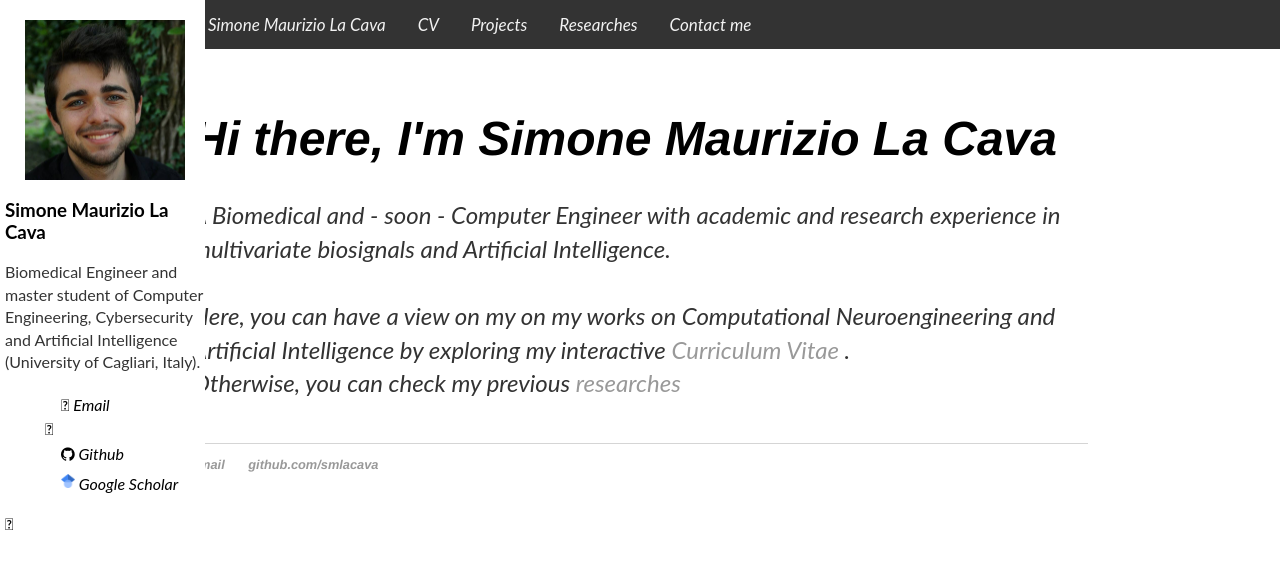
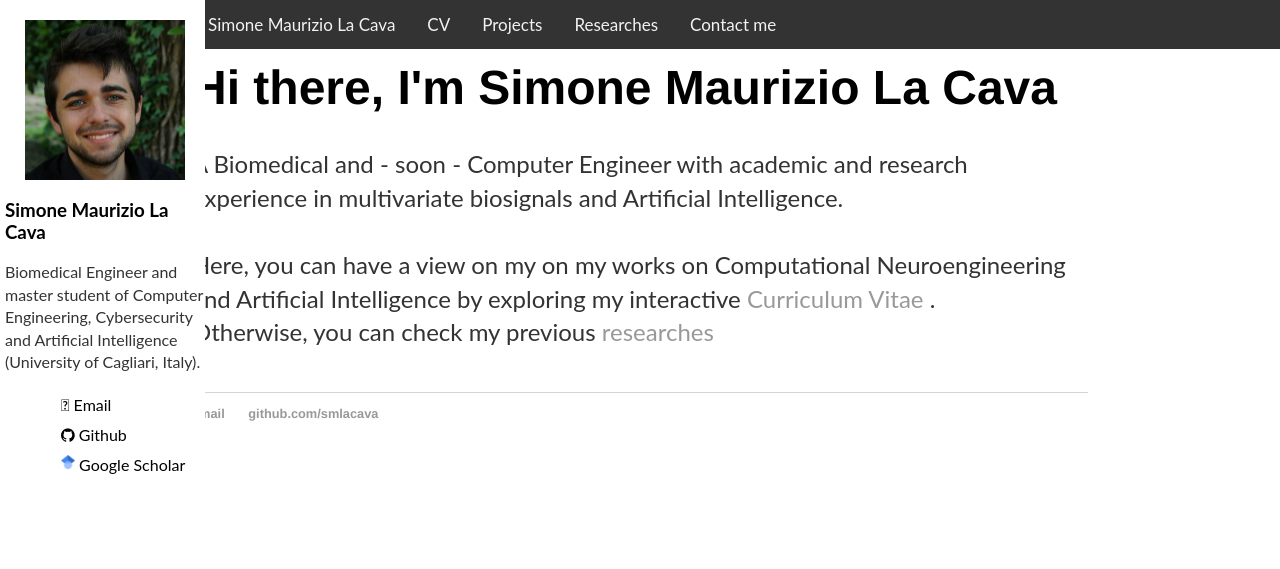
Before and after one commit to smlacava/smlacava.github.io, a Jekyll site: the page built from index.html, in a window 1280 px wide. Shown: the top 569 px of the page. Built offline with Jekyll 4.4.1, drawn with Linux system fonts in a browser that asks for light colours.

Commit message:
Update default.html

```diff
--- a/_layouts/default.html
+++ b/_layouts/default.html
@@ -99,7 +99,7 @@
 					<p class="author__bio" style="font-size:16px" left="5">Biomedical Engineer and master student of Computer Engineering, Cybersecurity and Artificial Intelligence (University of Cagliari, Italy).</p></div>
 				<ul class="author__urls social-icons">
 					<link rel="stylesheet" href="https://cdnjs.cloudflare.com/ajax/libs/font-awesome/4.7.0/css/font-awesome.min.css">
-					<a href="mailto:simonemaurizio.lacava@gmail.com"><i class="far fa-envelope"> Email</a>
+					<a href="mailto:simonemaurizio.lacava@gmail.com"><i class="far fa-envelope"></i> Email</a>
 					<a href="https://github.com/smlacava"><i class="fa fa-github"></i>  Github</a>
 					<a href="https://scholar.google.com/citations?user=ilco-ckAAAAJ&oi=ao"><img src="https://smlacava.github.io/images/logo_scholar.png" alt="" align="top" width="14" height="14"> Google Scholar</a>
 				</ul>
```
